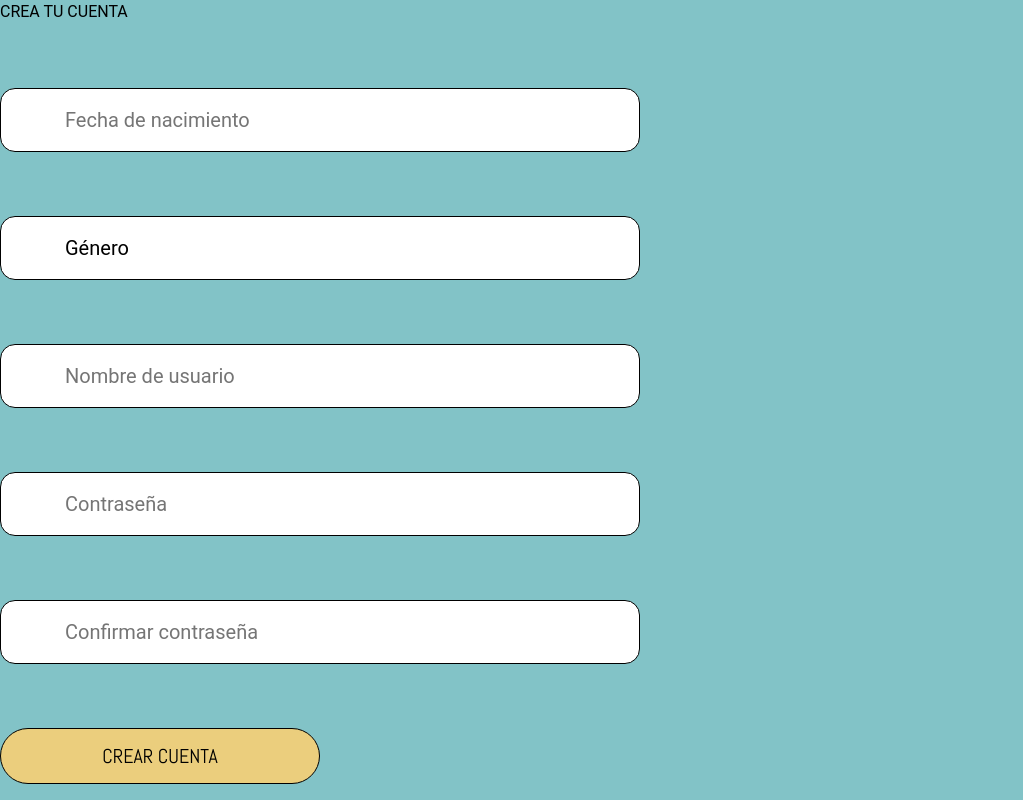
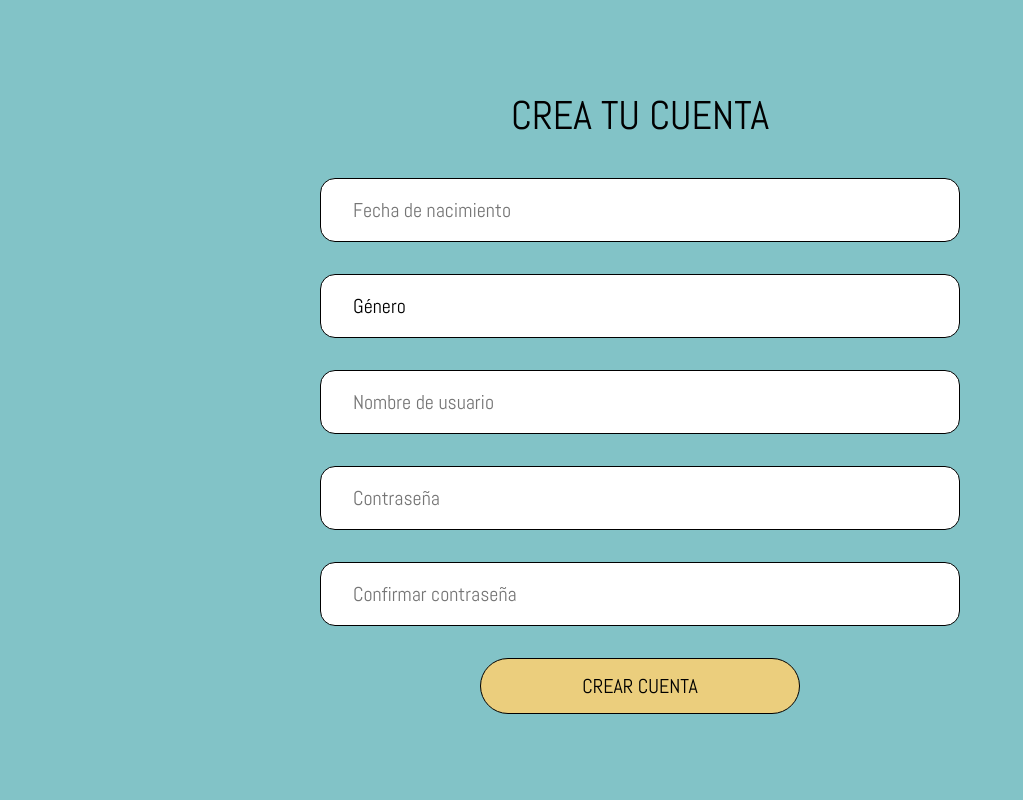
Before and after one commit to LuzR25/proyecto_chismecito, a Vue app: page / in a window 1280 px wide. Shown: the whole page, without its empty margins (0-1023 px from the left). Built offline with nearby package versions, Linux system fonts and the light colour scheme.

Commit message:
agregar css global

```diff
--- a/src/App.vue
+++ b/src/App.vue
@@ -9,10 +9,26 @@ import formulario_singup from './components/formulario_singup.vue';
 
 </script>
 
-<style setup>
+<style>
 body {
-    background-color: #82C3C7;
-  }
+  background-color: #82C3C7;
+}
+
+.formularios {
+  font-family: 'Abel', sans-serif;
+  display: flex;
+  flex-direction: column;
+  justify-content: center;
+  align-items: center;
+  position: absolute;
+  top: 50%;
+  left: 50%;
+  transform: translate(-50%, -50%);
+}
+
+.spanFormulario {
+  font-size: 40px;
+}
 </style>
 
 <!-- <template>
```
